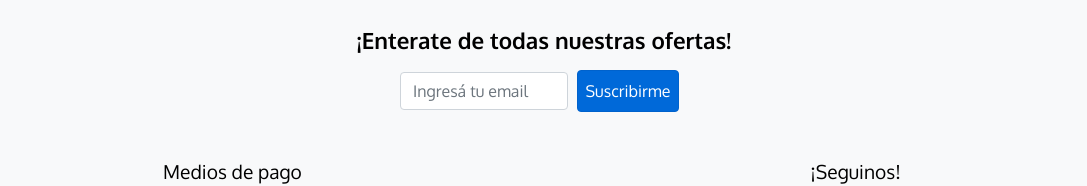
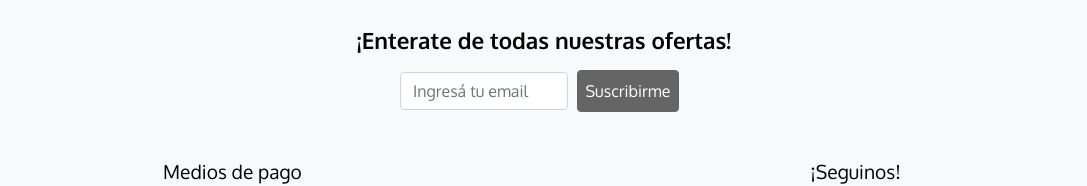
Before and after one commit to Antonella-Jotayan/Worldwide-entrega-final, a plain HTML site: page index.html in a window 1280 px wide. In both pictures the pointer is over the button "Suscribirme". Shown: the part 1903-2089 px from the top of the page, without its empty margins (96-1183 px from the left). Drawn offline with nearby package versions, Linux system fonts and the light colour scheme.

Commit message:
Cambio hover de buttons

```diff
--- a/css/style.css
+++ b/css/style.css
@@ -7,6 +7,10 @@ body {
 .colorDark {
   background-color: rgb(0, 0, 0);
   border-color: black;
+}
+.btn-primary:hover {
+  background-color: rgb(102, 101, 101);
+  border-color: rgb(102, 101, 101);
 }
 /* Background img Home */
 .containerBackground {
```
